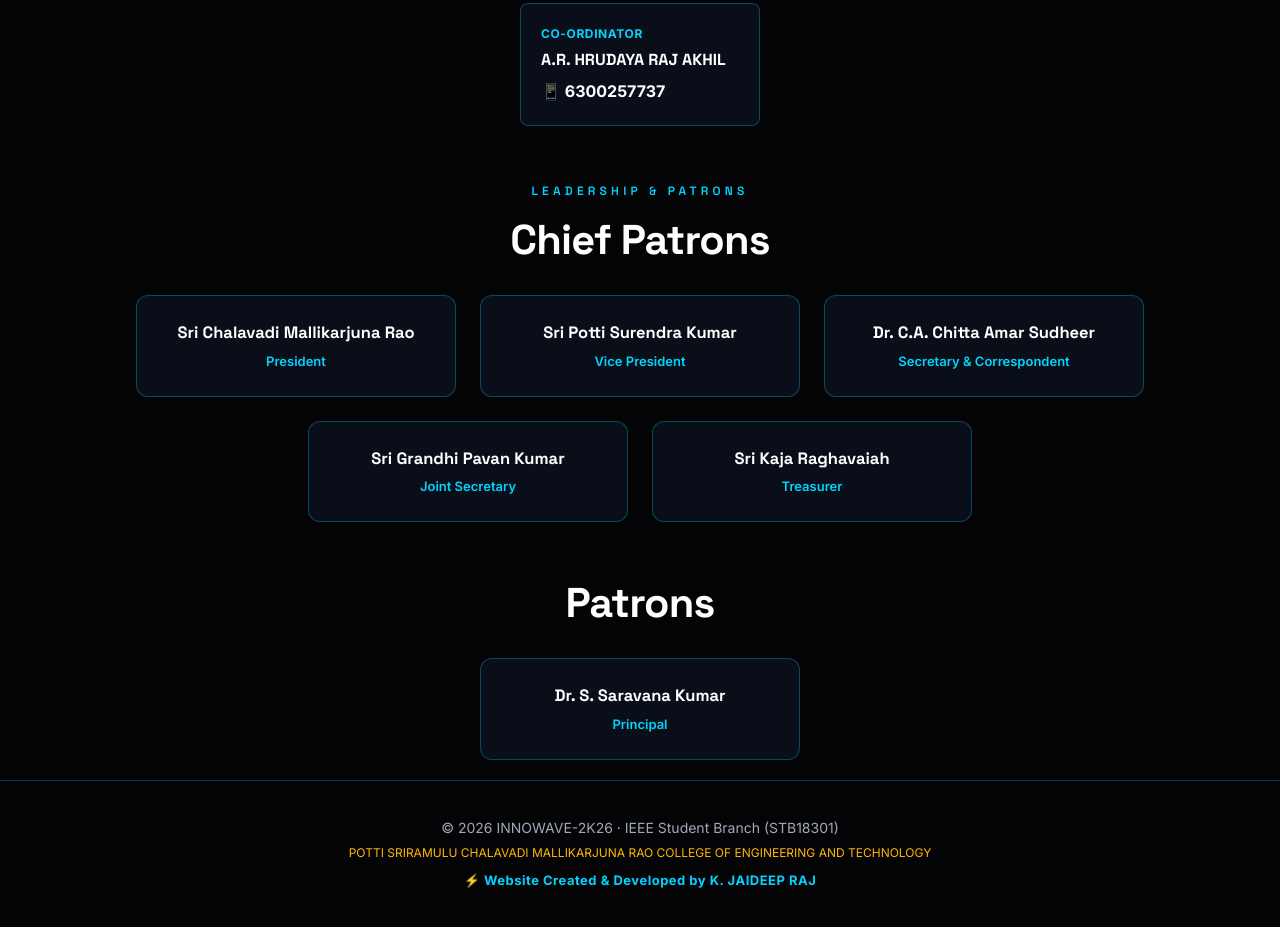
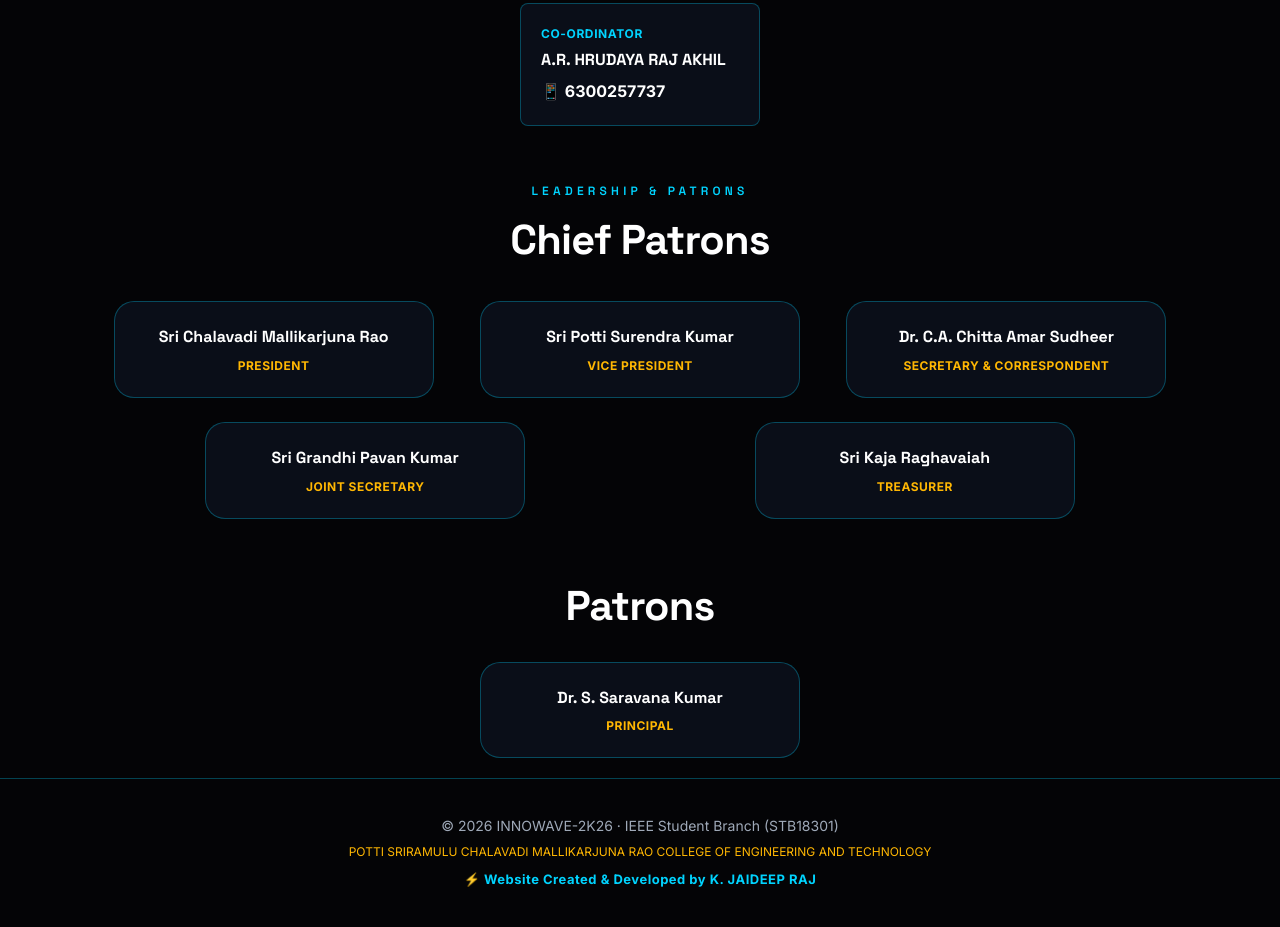
Before and after one commit to jai07o/Innowave-2026, a website: page public/index.html in a window 1280 px wide. Shown: the part 3486-4413 px from the top of the page. Drawn offline with nearby package versions, Linux system fonts and the light colour scheme; animation ran at ten frames a second.

Commit message:
Center align Chief Patrons and Patrons cards and names perfectly in middle of screen

```diff
--- a/public/index.html
+++ b/public/index.html
@@ -3275,44 +3275,44 @@
 
   <!-- Chief Patrons & Patrons Section (AT THE LAST before Footer) -->
   <section id="patrons">
-    <div class="wrap">
-      <div class="sec-title-wrap">
+    <div class="wrap" style="text-align:center;">
+      <div class="sec-title-wrap" style="display:flex; flex-direction:column; align-items:center; justify-content:center; text-align:center; margin-bottom:28px;">
         <div class="sec-tag">LEADERSHIP & PATRONS</div>
-        <h2 class="sec-title">Chief Patrons</h2>
+        <h2 class="sec-title" style="text-align:center;">Chief Patrons</h2>
       </div>
 
-      <div class="patrons-card-grid">
-        <div class="patron-card">
-          <div class="patron-name">Sri Chalavadi Mallikarjuna Rao</div>
-          <div class="patron-role">President</div>
+      <div class="patrons-card-grid" style="display:flex; flex-wrap:wrap; justify-content:center; align-items:center; gap:20px; margin:0 auto; width:100%; max-width:1100px;">
+        <div class="patron-card" style="flex:1 1 280px; max-width:340px; min-width:260px; text-align:center; display:flex; flex-direction:column; justify-content:center; align-items:center; margin:0 auto; padding:22px 20px; background:var(--bg-panel); border:1.5px solid var(--border); border-radius:20px;">
+          <div class="patron-name" style="font-size:16px; font-weight:800; color:var(--text-primary); margin-bottom:6px; text-align:center;">Sri Chalavadi Mallikarjuna Rao</div>
+          <div class="patron-role" style="font-size:12px; font-weight:700; color:var(--gold); text-transform:uppercase; letter-spacing:0.5px; text-align:center;">President</div>
         </div>
-        <div class="patron-card">
-          <div class="patron-name">Sri Potti Surendra Kumar</div>
-          <div class="patron-role">Vice President</div>
+        <div class="patron-card" style="flex:1 1 280px; max-width:340px; min-width:260px; text-align:center; display:flex; flex-direction:column; justify-content:center; align-items:center; margin:0 auto; padding:22px 20px; background:var(--bg-panel); border:1.5px solid var(--border); border-radius:20px;">
+          <div class="patron-name" style="font-size:16px; font-weight:800; color:var(--text-primary); margin-bottom:6px; text-align:center;">Sri Potti Surendra Kumar</div>
+          <div class="patron-role" style="font-size:12px; font-weight:700; color:var(--gold); text-transform:uppercase; letter-spacing:0.5px; text-align:center;">Vice President</div>
         </div>
-        <div class="patron-card">
-          <div class="patron-name">Dr. C.A. Chitta Amar Sudheer</div>
-          <div class="patron-role">Secretary & Correspondent</div>
+        <div class="patron-card" style="flex:1 1 280px; max-width:340px; min-width:260px; text-align:center; display:flex; flex-direction:column; justify-content:center; align-items:center; margin:0 auto; padding:22px 20px; background:var(--bg-panel); border:1.5px solid var(--border); border-radius:20px;">
+          <div class="patron-name" style="font-size:16px; font-weight:800; color:var(--text-primary); margin-bottom:6px; text-align:center;">Dr. C.A. Chitta Amar Sudheer</div>
+          <div class="patron-role" style="font-size:12px; font-weight:700; color:var(--gold); text-transform:uppercase; letter-spacing:0.5px; text-align:center;">Secretary & Correspondent</div>
         </div>
-        <div class="patron-card">
-          <div class="patron-name">Sri Grandhi Pavan Kumar</div>
-          <div class="patron-role">Joint Secretary</div>
+        <div class="patron-card" style="flex:1 1 280px; max-width:340px; min-width:260px; text-align:center; display:flex; flex-direction:column; justify-content:center; align-items:center; margin:0 auto; padding:22px 20px; background:var(--bg-panel); border:1.5px solid var(--border); border-radius:20px;">
+          <div class="patron-name" style="font-size:16px; font-weight:800; color:var(--text-primary); margin-bottom:6px; text-align:center;">Sri Grandhi Pavan Kumar</div>
+          <div class="patron-role" style="font-size:12px; font-weight:700; color:var(--gold); text-transform:uppercase; letter-spacing:0.5px; text-align:center;">Joint Secretary</div>
         </div>
-        <div class="patron-card">
-          <div class="patron-name">Sri Kaja Raghavaiah</div>
-          <div class="patron-role">Treasurer</div>
+        <div class="patron-card" style="flex:1 1 280px; max-width:340px; min-width:260px; text-align:center; display:flex; flex-direction:column; justify-content:center; align-items:center; margin:0 auto; padding:22px 20px; background:var(--bg-panel); border:1.5px solid var(--border); border-radius:20px;">
+          <div class="patron-name" style="font-size:16px; font-weight:800; color:var(--text-primary); margin-bottom:6px; text-align:center;">Sri Kaja Raghavaiah</div>
+          <div class="patron-role" style="font-size:12px; font-weight:700; color:var(--gold); text-transform:uppercase; letter-spacing:0.5px; text-align:center;">Treasurer</div>
         </div>
       </div>
 
       <!-- Patrons Section -->
-      <div class="sec-title-wrap" style="margin-top: 48px;">
-        <h2 class="sec-title">Patrons</h2>
+      <div class="sec-title-wrap" style="margin-top: 48px; display:flex; flex-direction:column; align-items:center; justify-content:center; text-align:center;">
+        <h2 class="sec-title" style="text-align:center;">Patrons</h2>
       </div>
 
-      <div class="patrons-card-grid">
-        <div class="patron-card">
-          <div class="patron-name">Dr. S. Saravana Kumar</div>
-          <div class="patron-role">Principal</div>
+      <div class="patrons-card-grid" style="display:flex; flex-wrap:wrap; justify-content:center; align-items:center; gap:20px; margin:0 auto; width:100%; max-width:1100px;">
+        <div class="patron-card" style="flex:1 1 280px; max-width:340px; min-width:260px; text-align:center; display:flex; flex-direction:column; justify-content:center; align-items:center; margin:0 auto; padding:22px 20px; background:var(--bg-panel); border:1.5px solid var(--border); border-radius:20px;">
+          <div class="patron-name" style="font-size:16px; font-weight:800; color:var(--text-primary); margin-bottom:6px; text-align:center;">Dr. S. Saravana Kumar</div>
+          <div class="patron-role" style="font-size:12px; font-weight:700; color:var(--gold); text-transform:uppercase; letter-spacing:0.5px; text-align:center;">Principal</div>
         </div>
       </div>
     </div>
```
